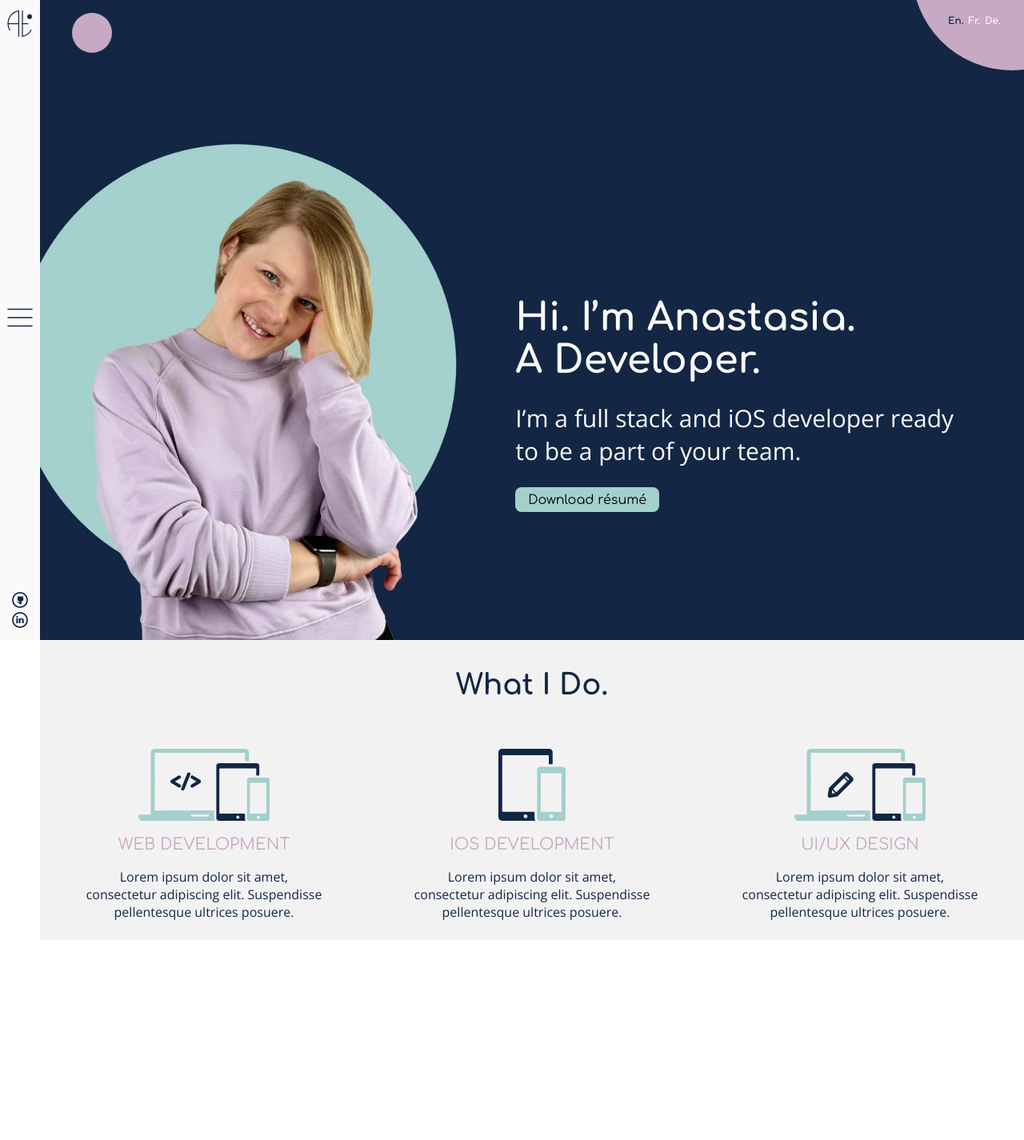
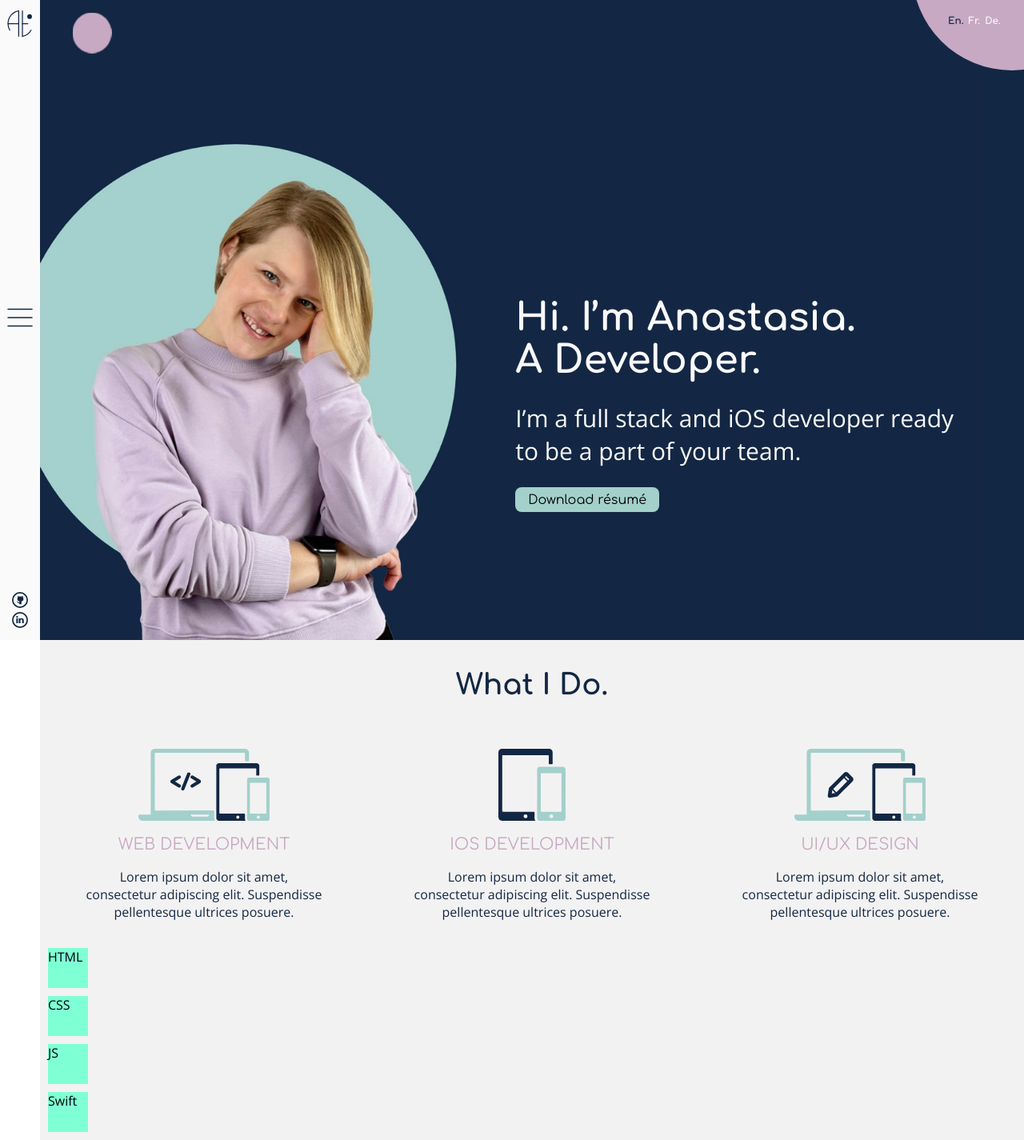
Before and after one commit to anatanczak/my-website-v2, a React (Create React App) app: page / in a window 1280 px wide. Shown: the whole page at 80% size. Before the commit the page ends 1175 px from the top, so only its background shows below. Built offline with nearby package versions, Linux system fonts and the light colour scheme; what i18next-xhr-backend would draw is missing.

Commit message:
Add custom hook useIntersectionObserver and skill component

```diff
--- a/src/Components/BallComponent/styles.scss
+++ b/src/Components/BallComponent/styles.scss
@@ -12,8 +12,8 @@
 }
 
 .Ball.Bubble {
-  -webkit-animation: bubble-anim 2s 10s ease-out infinite;
-  animation: bubble-anim 2s 10s ease-out infinite;
+  -webkit-animation: bubble-anim 2s ease-out infinite;
+  animation: bubble-anim 2s ease-out infinite;
 }
 
 .Stage {
--- a/src/Components/HomeComponent/HomeComponent.tsx
+++ b/src/Components/HomeComponent/HomeComponent.tsx
@@ -1,10 +1,12 @@
-import React, { FunctionComponent } from 'react';
+import React, { FunctionComponent, useRef, useEffect } from 'react';
 import { useTranslation } from 'react-i18next';
+import useIntersectionObserver from '../../CustomHooks/useIntersectionObserver';
 
 import NavBar from '../../Components/NavBar/NavBar';
 import Ball from '../BallComponent/Ball';
 import LanguageSelect from '../LanguageSelect/LanguageSelect';
 import ServiceComponent from './ServiceComponent/ServiceComponent';
+import SkillsComponent from './SkillsComponent/SkillsComponent';
 
 import services from './Services';
 
@@ -14,6 +16,11 @@ type HomeComponentProps = {};
 
 const HomeComponent: FunctionComponent<HomeComponentProps> = ({}) => {
   const { t }: { t: any } = useTranslation();
+  const skillsDivRef = useRef<HTMLDivElement | null>(null);
+
+  const [skillsDivIsVisible, entry] = useIntersectionObserver({
+    elementRef: skillsDivRef
+  });
 
   return (
     <>
@@ -48,6 +55,12 @@ const HomeComponent: FunctionComponent<HomeComponentProps> = ({}) => {
               );
             })}
           </div>
+          <div
+            className="HomeComponentContainer-SkillsContainer"
+            ref={skillsDivRef}
+          >
+            <SkillsComponent />
+          </div>
         </div>
       </div>
     </>
--- /dev/null
+++ b/src/Components/HomeComponent/SkillsComponent/SkillsComponent.tsx
@@ -0,0 +1,25 @@
+import React, { FunctionComponent } from 'react';
+
+import './styles.scss';
+import skills from './skillList';
+
+type SkillsComponentProps = {};
+
+const SkillsComponent: FunctionComponent<SkillsComponentProps> = ({}) => {
+  return (
+    <div className="SkillBubblesContainer">
+      {skills.map((skill, index) => {
+        return (
+          <div
+            className="SkillBubblesContainer-SkillBubbleContainer"
+            key={skill + index}
+          >
+            {skill}
+          </div>
+        );
+      })}
+    </div>
+  );
+};
+
+export default SkillsComponent;
--- /dev/null
+++ b/src/Components/HomeComponent/SkillsComponent/skillList.ts
@@ -0,0 +1,3 @@
+const skillList = ['HTML', 'CSS', 'JS', 'Swift'];
+
+export default skillList;
--- /dev/null
+++ b/src/Components/HomeComponent/SkillsComponent/styles.scss
@@ -0,0 +1,15 @@
+@import 'src/_colors.scss';
+@import 'src/_vars.scss';
+@import 'src/_breakpoints.scss';
+
+/* ---------------------------  Commont Styles --------------------------- */
+
+.SkillBubblesContainer {
+  width: 100%;
+  &-SkillBubbleContainer {
+    width: 50px;
+    height: 50px;
+    background-color: aquamarine;
+    margin: 10px;
+  }
+}
--- a/src/Components/NavBar/NavBar.tsx
+++ b/src/Components/NavBar/NavBar.tsx
@@ -79,7 +79,6 @@ const NavBar: FunctionComponent<NavBarProps> = ({ activePage }) => {
             let styleClassName =
               'NavBarContainer-ClosedMenuContainer-MenuListContainer-MenuItem';
             if (menuItem.title == activePage) {
-              console.log(activePage);
               styleClassName +=
                 ' NavBarContainer-ClosedMenuContainer-MenuListContainer-ActiveMenuItem';
             }
--- /dev/null
+++ b/src/CustomHooks/useIntersectionObserver.ts
@@ -0,0 +1,54 @@
+import { useRef, useEffect, useState, RefObject } from 'react';
+
+interface Args<T> extends IntersectionObserverInit {
+  elementRef: RefObject<T>;
+  freezeOnceVisible?: boolean;
+}
+
+type ReturnType = [boolean, IntersectionObserverEntry | undefined];
+
+function useIntersectionObserver<T extends HTMLElement = HTMLDivElement>({
+  elementRef,
+  threshold = 0.1,
+  root = null,
+  rootMargin = '0%',
+  freezeOnceVisible = false
+}: Args<T>): ReturnType {
+  const observer = useRef<IntersectionObserver | null>(null);
+  const [entry, setEntry] = useState<IntersectionObserverEntry>();
+
+  const isClient = typeof window !== `undefined`;
+  const hasIOSupport = isClient && !!window.IntersectionObserver;
+  const noUpdate = entry?.isIntersecting && freezeOnceVisible;
+  const IOOptions = { threshold, root, rootMargin };
+
+  const updateEntry = ([entry]: IntersectionObserverEntry[]): void => {
+    setEntry(entry);
+  };
+
+  useEffect(() => {
+    const node = elementRef?.current; // DOM Ref
+
+    if (!hasIOSupport || noUpdate || !node) {
+      return;
+    }
+
+    // Delete the old observer before creating a new one
+    if (observer.current) observer.current.disconnect();
+
+    observer.current = new IntersectionObserver(updateEntry, IOOptions);
+
+    // Ensure the rest of useEffect use the same observer
+    const { current: currentObserver } = observer;
+
+    currentObserver.observe(node);
+
+    return () => {
+      currentObserver.disconnect();
+    };
+  }, [elementRef, threshold, root, rootMargin, noUpdate]);
+
+  return [!!entry?.isIntersecting, entry];
+}
+
+export default useIntersectionObserver;
```
